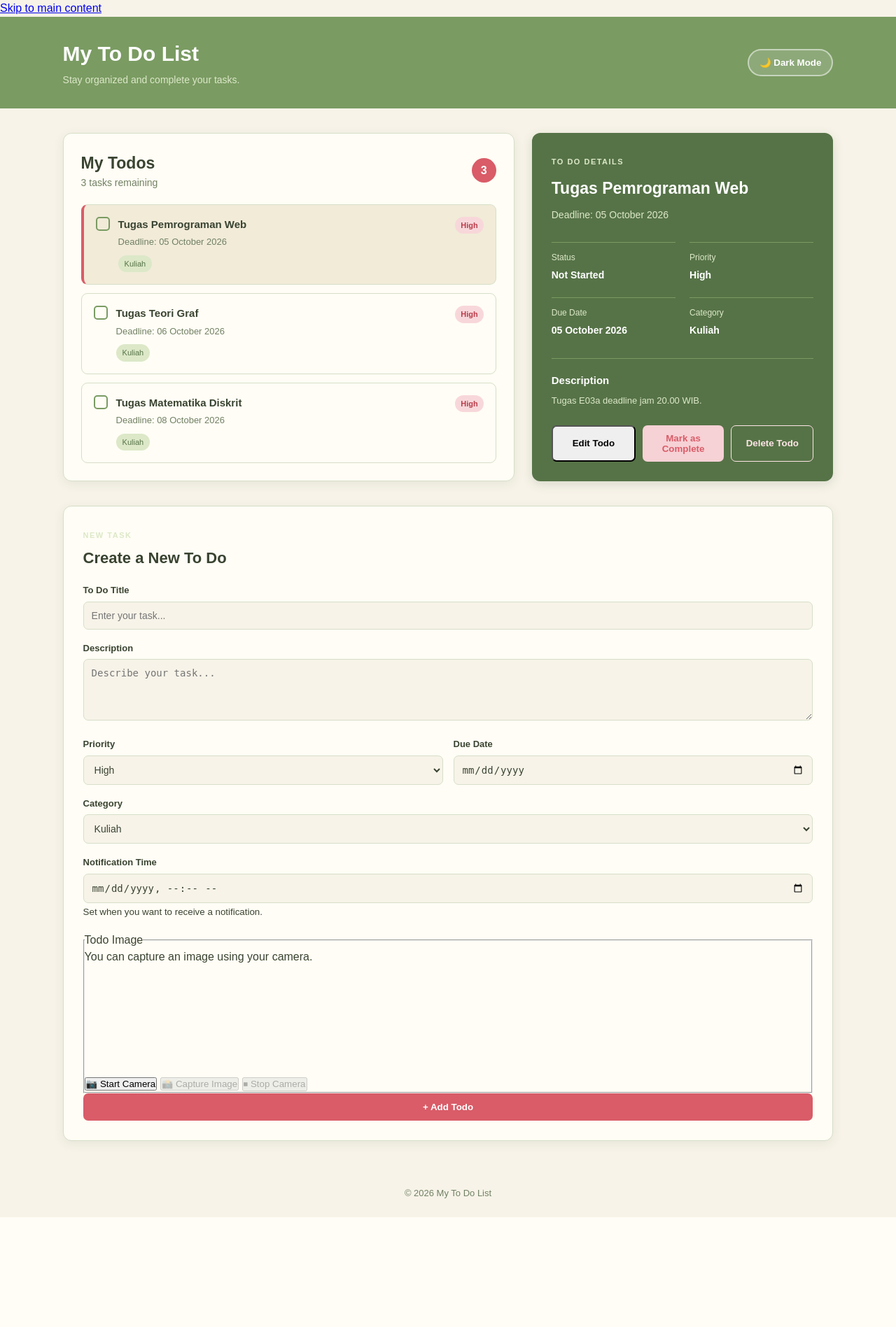
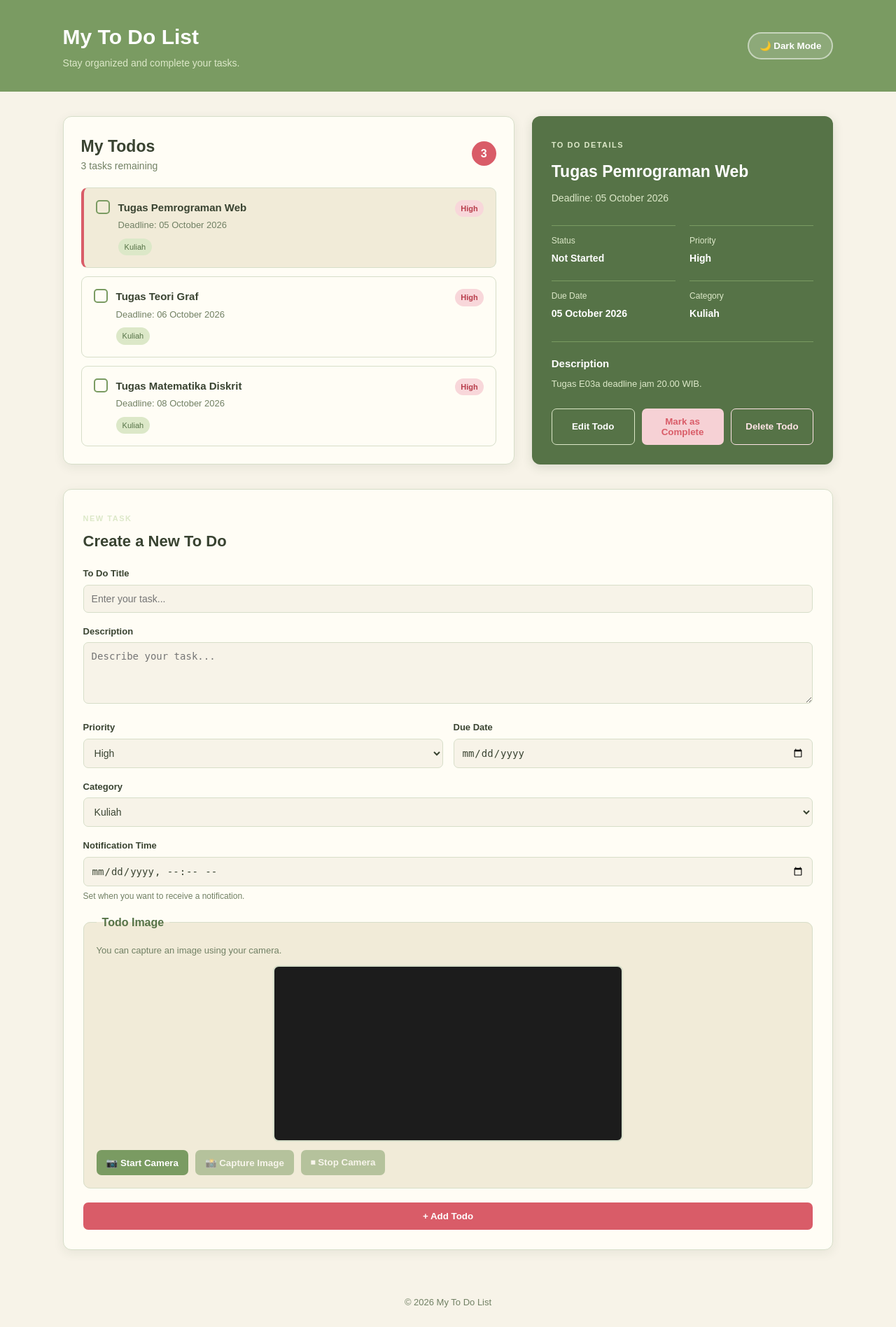
Before and after one commit to IF-Pemrograman-Web-A/5025251025_Todo-App, a PHP site: page / in a window 1280 px wide. Shown: the whole page at 70% size. Before the commit the page ends 1740 px from the top, so only its background shows below. Run offline with PHP 8.4, Linux system fonts and the light colour scheme.

Commit message:
Refactor CSS styles and improve organization

```diff
--- a/style.css
+++ b/style.css
@@ -4,56 +4,67 @@
     box-sizing: border-box;
 }
 
+
 :root {
     --background: #F7F3E8;
     --card: #FFFDF5;
     --card-soft: #F1EBD8;
+
     --primary: #7A9B62;
     --primary-dark: #567347;
     --primary-light: #DCE8C8;
+
     --strawberry: #D95C68;
     --strawberry-dark: #B84552;
     --strawberry-light: #F6D1D5;
+
     --text: #394331;
     --text-soft: #718064;
     --border: #D7DEC9;
+
     --high-bg: #F8D7DA;
     --high-text: #B83D4B;
+
     --medium-bg: #F6E5B8;
     --medium-text: #967126;
+
     --low-bg: #D8EBCF;
     --low-text: #4E7B42;
 }
+
 
 body.dark-mode {
     --background: #17251E;
     --card: #22372B;
     --card-soft: #2C4435;
+
     --primary: #9DBF7C;
     --primary-dark: #789C5F;
     --primary-light: #3B543C;
+
     --strawberry: #F0808B;
     --strawberry-dark: #D95C68;
     --strawberry-light: #56343A;
+
     --text: #F4F0DD;
     --text-soft: #B9C6AE;
     --border: #425846;
+
     --high-bg: #56343A;
     --high-text: #FF9BA4;
+
     --medium-bg: #554B2F;
     --medium-text: #F1D889;
+
     --low-bg: #304B35;
     --low-text: #A8D58D;
 }
 
+
 body {
-
     font-family: Arial, Helvetica, sans-serif;
-
     background-color: var(--background);
-
     color: var(--text);
-
     line-height: 1.5;
 
     transition:
@@ -62,52 +73,67 @@ body {
 }
 
 
-.header {
+.skip-link {
+    position: absolute;
+    top: -50px;
+    left: 15px;
 
-    background-color: var(--primary);
-
+    background-color: var(--strawberry);
     color: white;
 
+    padding: 10px 15px;
+    border-radius: 7px;
+
+    text-decoration: none;
+    font-weight: bold;
+
+    z-index: 9999;
+}
+
+.skip-link:focus {
+    top: 15px;
+}
+
+button:focus-visible,
+input:focus-visible,
+textarea:focus-visible,
+select:focus-visible,
+.todo-item:focus-visible {
+    outline: 3px solid var(--strawberry);
+    outline-offset: 3px;
+}
+
+
+.header {
+    background-color: var(--primary);
+    color: white;
     padding: 30px 7%;
 
     transition: background-color 0.3s;
 }
 
-
 .header-content {
-
     max-width: 1200px;
-
     margin: auto;
 
     display: flex;
-
     justify-content: space-between;
-
     align-items: center;
 
     gap: 20px;
 }
 
-
 .header h1 {
-
     font-size: 30px;
-
     margin-bottom: 5px;
 }
 
-
 .header p {
-
     color: var(--primary-light);
-
     font-size: 14px;
 }
 
-
 .theme-btn {
-
     border: 2px solid rgba(255, 255, 255, 0.5);
 
     background-color: rgba(255, 255, 255, 0.15);
@@ -125,25 +151,18 @@ body {
     transition: 0.3s;
 }
 
-
 .theme-btn:hover {
-
     background-color: white;
-
     color: var(--primary-dark);
 }
 
-
 .container {
-
     width: 86%;
-
     max-width: 1200px;
 
     margin: 35px auto;
 
     display: flex;
-
     flex-direction: row;
 
     gap: 25px;
@@ -153,7 +172,6 @@ body {
 
 
 .todo-panel {
-
     width: 60%;
 
     background-color: var(--card);
@@ -171,9 +189,7 @@ body {
         border-color 0.3s;
 }
 
-
 .panel-header {
-
     display: flex;
 
     justify-content: space-between;
@@ -183,25 +199,17 @@ body {
     margin-bottom: 20px;
 }
 
-
 .panel-header h2 {
-
     font-size: 23px;
 }
 
-
 .panel-header p {
-
     color: var(--text-soft);
-
     font-size: 14px;
 }
 
-
 .todo-count {
-
     width: 35px;
-
     height: 35px;
 
     background-color: var(--strawberry);
@@ -219,19 +227,13 @@ body {
     font-weight: bold;
 }
 
-
 .todo-list {
-
     display: flex;
-
     flex-direction: column;
-
     gap: 12px;
 }
 
-
 .todo-item {
-
     display: flex;
 
     align-items: flex-start;
@@ -254,27 +256,18 @@ body {
         transform 0.2s;
 }
 
-
 .todo-item:hover {
-
     transform: translateY(-2px);
-
     border-color: var(--primary);
 }
 
-
 .todo-item.active {
-
     border-left: 4px solid var(--strawberry);
-
     background-color: var(--card-soft);
 }
 
-
 .checkbox {
-
     width: 20px;
-
     height: 20px;
 
     border: 2px solid var(--primary);
@@ -288,17 +281,12 @@ body {
     position: relative;
 }
 
-
 .checkbox.checked {
-
     background-color: var(--primary);
-
     border-color: var(--primary);
 }
 
-
 .checkbox.checked::after {
-
     content: "✓";
 
     position: absolute;
@@ -310,51 +298,34 @@ body {
     font-weight: bold;
 
     left: 3px;
-
     top: -2px;
 }
 
-
 .todo-content {
-
     flex: 1;
 }
 
-
 .todo-content h3 {
-
     font-size: 15px;
-
     margin-bottom: 4px;
 }
 
-
 .todo-content p {
-
     color: var(--text-soft);
-
     font-size: 13px;
-
     margin-bottom: 8px;
 }
 
-
 .todo-item.completed .todo-content h3 {
-
     text-decoration: line-through;
-
     opacity: 0.6;
 }
 
-
 .todo-item.completed .todo-content p {
-
     opacity: 0.6;
 }
 
-
 .tag {
-
     display: inline-block;
 
     background-color: var(--primary-light);
@@ -368,9 +339,7 @@ body {
     font-size: 11px;
 }
 
-
 .priority {
-
     font-size: 11px;
 
     padding: 4px 8px;
@@ -380,33 +349,22 @@ body {
     font-weight: bold;
 }
 
-
 .priority.high {
-
     background-color: var(--high-bg);
-
     color: var(--high-text);
 }
 
-
 .priority.medium {
-
     background-color: var(--medium-bg);
-
     color: var(--medium-text);
 }
 
-
 .priority.low {
-
     background-color: var(--low-bg);
-
     color: var(--low-text);
 }
 
-
 .detail-panel {
-
     width: 40%;
 
     background-color: var(--primary-dark);
@@ -422,9 +380,7 @@ body {
     transition: background-color 0.3s;
 }
 
-
 .label {
-
     display: inline-block;
 
     font-size: 11px;
@@ -436,25 +392,17 @@ body {
     font-weight: bold;
 }
 
-
 .detail-header h2 {
-
     font-size: 23px;
-
     margin: 10px 0;
 }
 
-
 .detail-header p {
-
     color: var(--primary-light);
-
     font-size: 14px;
 }
 
-
 .detail-info {
-
     display: grid;
 
     grid-template-columns: 1fr 1fr;
@@ -464,17 +412,12 @@ body {
     margin: 28px 0;
 }
 
-
 .info-item {
-
     border-top: 1px solid var(--primary);
-
     padding-top: 12px;
 }
 
-
 .info-label {
-
     display: block;
 
     color: var(--primary-light);
@@ -484,55 +427,69 @@ body {
     margin-bottom: 4px;
 }
 
-
 .info-item strong {
-
     font-size: 14px;
 }
 
-
 .text-high {
-
     color: var(--strawberry-light);
 }
 
-
 .description {
-
     border-top: 1px solid var(--primary);
-
     padding-top: 20px;
 }
 
-
 .description h3 {
-
     font-size: 15px;
-
     margin-bottom: 8px;
 }
 
-
 .description p {
-
     color: var(--primary-light);
-
     font-size: 13px;
 }
 
 
+.detail-image-container {
+    margin-top: 20px;
+    border-top: 1px solid var(--primary);
+    padding-top: 20px;
+}
+
+.detail-image {
+    width: 100%;
+    max-height: 250px;
+
+    object-fit: cover;
+
+    border-radius: 8px;
+
+    margin-top: 10px;
+
+    border: 2px solid var(--primary-light);
+}
+
+.notification-detail {
+    margin-top: 20px;
+
+    border-top: 1px solid var(--primary);
+
+    padding-top: 15px;
+}
+
+
 .actions {
-
     display: flex;
 
     gap: 10px;
 
     margin-top: 25px;
+
+    flex-wrap: wrap;
 }
 
-
 .btn {
-
     flex: 1;
 
     padding: 11px;
@@ -544,30 +501,38 @@ body {
     font-weight: bold;
 
     transition: 0.2s;
+
+    min-width: 100px;
 }
 
-
 .complete-btn {
-
     border: none;
 
     background-color: var(--strawberry-light);
 
     color: var(--strawberry);
-
 }
 
-
 .complete-btn:hover {
-
     background-color: white;
-
     color: var(--strawberry-dark);
 }
 
+.edit-btn {
+    border: 1px solid var(--primary-light);
+
+    background-color: transparent;
+
+    color: white;
+}
+
+.edit-btn:hover {
+    background-color: var(--primary-light);
+
+    color: var(--primary-dark);
+}
 
 .delete-btn {
-
     background-color: transparent;
 
     color: #FFE5E7;
@@ -575,9 +540,7 @@ body {
     border: 1px solid #FFE5E7;
 }
 
-
 .delete-btn:hover {
-
     background-color: var(--strawberry);
 
     border-color: var(--strawberry);
@@ -585,7 +548,6 @@ body {
 
 
 .new-todo-section {
-
     width: 86%;
 
     max-width: 1200px;
@@ -593,9 +555,7 @@ body {
     margin: 0 auto 40px;
 }
 
-
 .todo-form {
-
     background-color: var(--card);
 
     padding: 28px;
@@ -607,29 +567,21 @@ body {
     box-shadow: 0 4px 15px rgba(40, 70, 40, 0.08);
 }
 
-
 .form-heading {
-
     margin-bottom: 20px;
 }
 
-
 .form-heading h2 {
-
     margin-top: 5px;
 
     font-size: 22px;
 }
 
-
 .form-group {
-
     margin-bottom: 17px;
 }
 
-
 .form-group label {
-
     display: block;
 
     font-size: 13px;
@@ -639,11 +591,9 @@ body {
     margin-bottom: 6px;
 }
 
-
 .form-group input,
 .form-group textarea,
 .form-group select {
-
     width: 100%;
 
     padding: 11px;
@@ -661,37 +611,175 @@ body {
     outline: none;
 }
 
-
 .form-group input:focus,
 .form-group textarea:focus,
 .form-group select:focus {
-
     border-color: var(--primary);
 }
 
-
 .form-group textarea {
-
     resize: vertical;
 }
 
-
 .form-row {
-
     display: flex;
 
     gap: 15px;
 }
 
-
 .form-row .form-group {
-
     flex: 1;
 }
 
+.form-help {
+    display: block;
+
+    color: var(--text-soft);
+
+    font-size: 12px;
+
+    margin-top: 5px;
+}
+
+.camera-section {
+    border: 1px solid var(--border);
+
+    border-radius: 10px;
+
+    padding: 18px;
+
+    margin-bottom: 20px;
+
+    background-color: var(--card-soft);
+}
+
+.camera-section legend {
+    padding: 0 8px;
+
+    font-weight: bold;
+
+    color: var(--primary-dark);
+}
+
+body.dark-mode .camera-section legend {
+    color: var(--primary-light);
+}
+
+.camera-description {
+    font-size: 13px;
+
+    color: var(--text-soft);
+
+    margin-bottom: 12px;
+}
+
+.camera-preview-wrapper {
+    width: 100%;
+
+    display: flex;
+
+    justify-content: center;
+
+    margin-bottom: 12px;
+}
+
+.camera-preview {
+    width: 100%;
+
+    max-width: 500px;
+
+    min-height: 200px;
+
+    background-color: #1c1c1c;
+
+    border-radius: 8px;
+
+    object-fit: cover;
+
+    border: 2px solid var(--border);
+}
+
+.camera-buttons {
+    display: flex;
+
+    gap: 10px;
+
+    flex-wrap: wrap;
+}
+
+.camera-btn {
+    border: none;
+
+    border-radius: 7px;
+
+    padding: 10px 14px;
+
+    background-color: var(--primary);
+
+    color: white;
+
+    cursor: pointer;
+
+    font-weight: bold;
+}
+
+.camera-btn:hover:not(:disabled) {
+    background-color: var(--primary-dark);
+}
+
+.camera-btn:disabled {
+    opacity: 0.5;
+
+    cursor: not-allowed;
+}
+
+.captured-image-wrapper {
+    margin-top: 15px;
+
+    padding-top: 15px;
+
+    border-top: 1px solid var(--border);
+}
+
+.captured-image {
+    display: block;
+
+    width: 100%;
+
+    max-width: 500px;
+
+    max-height: 300px;
+
+    object-fit: cover;
+
+    border-radius: 8px;
+
+    border: 2px solid var(--primary);
+
+    margin: 10px 0;
+}
+
+.remove-image-btn {
+    border: 1px solid var(--strawberry);
+
+    background-color: transparent;
+
+    color: var(--strawberry);
+
+    padding: 8px 12px;
+
+    border-radius: 7px;
+
+    cursor: pointer;
+}
+
+.remove-image-btn:hover {
+    background-color: var(--strawberry);
+
+    color: white;
+}
 
 .add-btn {
-
     width: 100%;
 
     padding: 12px;
@@ -711,17 +799,15 @@ body {
     transition: 0.2s;
 }
 
-
 .add-btn:hover {
-
     background-color: var(--strawberry-dark);
 
     transform: translateY(-1px);
 }
 
 
+
 .footer {
-
     text-align: center;
 
     padding: 25px;
@@ -732,7 +818,6 @@ body {
 }
 
 .empty-state {
-
     text-align: center;
 
     padding: 40px 20px;
@@ -741,16 +826,27 @@ body {
 }
 
 
+@media (prefers-reduced-motion: reduce) {
+
+    *,
+    *::before,
+    *::after {
+        transition: none !important;
+        animation: none !important;
+        scroll-behavior: auto !important;
+    }
+
+}
+
+
 @media (max-width: 850px) {
 
     .container {
-
         flex-direction: column;
     }
 
     .todo-panel,
     .detail-panel {
-
         width: 100%;
     }
 
@@ -760,87 +856,70 @@ body {
 @media (max-width: 600px) {
 
     .header {
-
         padding: 25px 5%;
     }
 
-
     .header-content {
-
         flex-direction: column;
 
         align-items: flex-start;
     }
 
-
     .header h1 {
-
         font-size: 25px;
     }
 
-
     .theme-btn {
-
         align-self: stretch;
     }
 
-
     .container {
-
         width: 90%;
 
         margin: 25px auto;
     }
 
-
     .todo-panel,
     .detail-panel {
-
         padding: 20px;
     }
 
-
     .todo-item {
-
         flex-wrap: wrap;
     }
 
-
     .priority {
-
         margin-left: 32px;
     }
 
-
     .detail-info {
-
         grid-template-columns: 1fr;
     }
 
-
     .actions {
-
         flex-direction: column;
     }
 
-
     .form-row {
-
         flex-direction: column;
 
         gap: 0;
     }
 
-
     .new-todo-section {
-
         width: 90%;
     }
 
-
     .todo-form {
-
         padding: 20px;
     }
 
+    .camera-buttons {
+        flex-direction: column;
+    }
+
+    .camera-btn {
+        width: 100%;
+    }
+
 }
```
